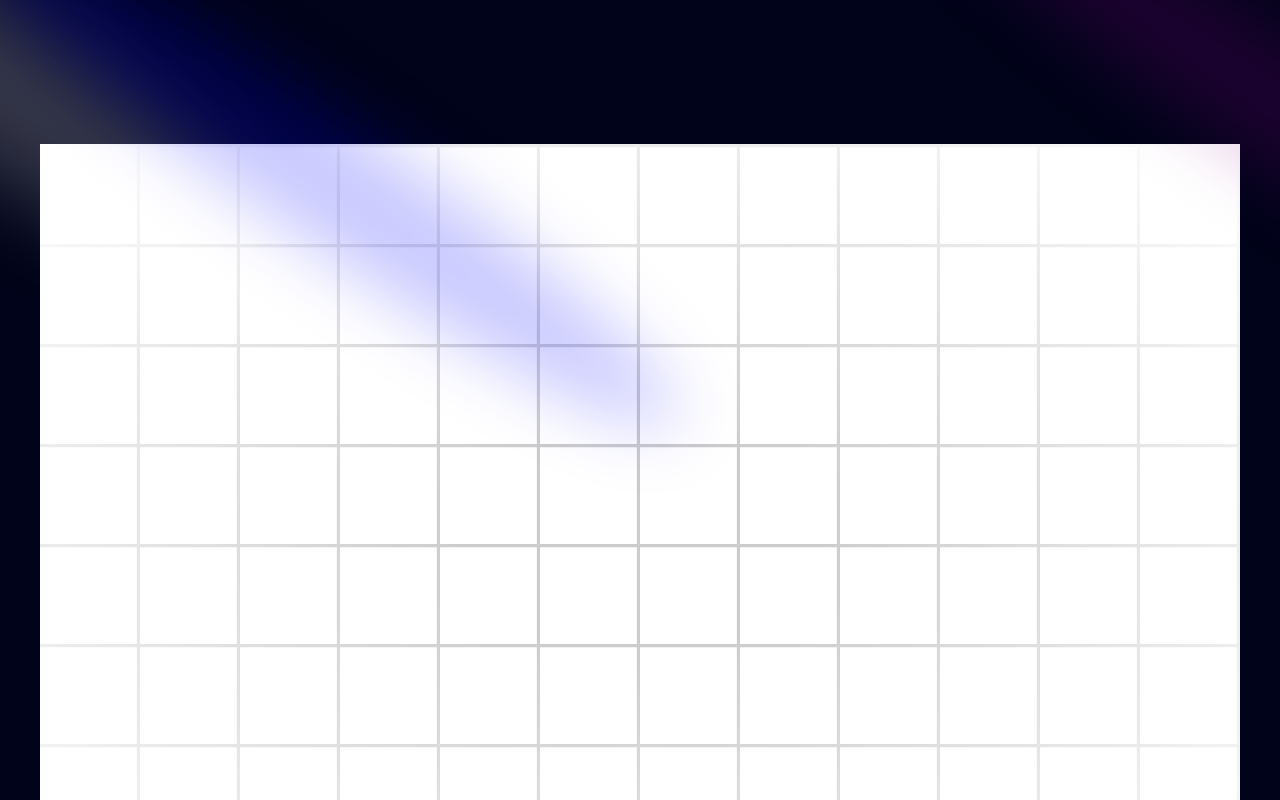
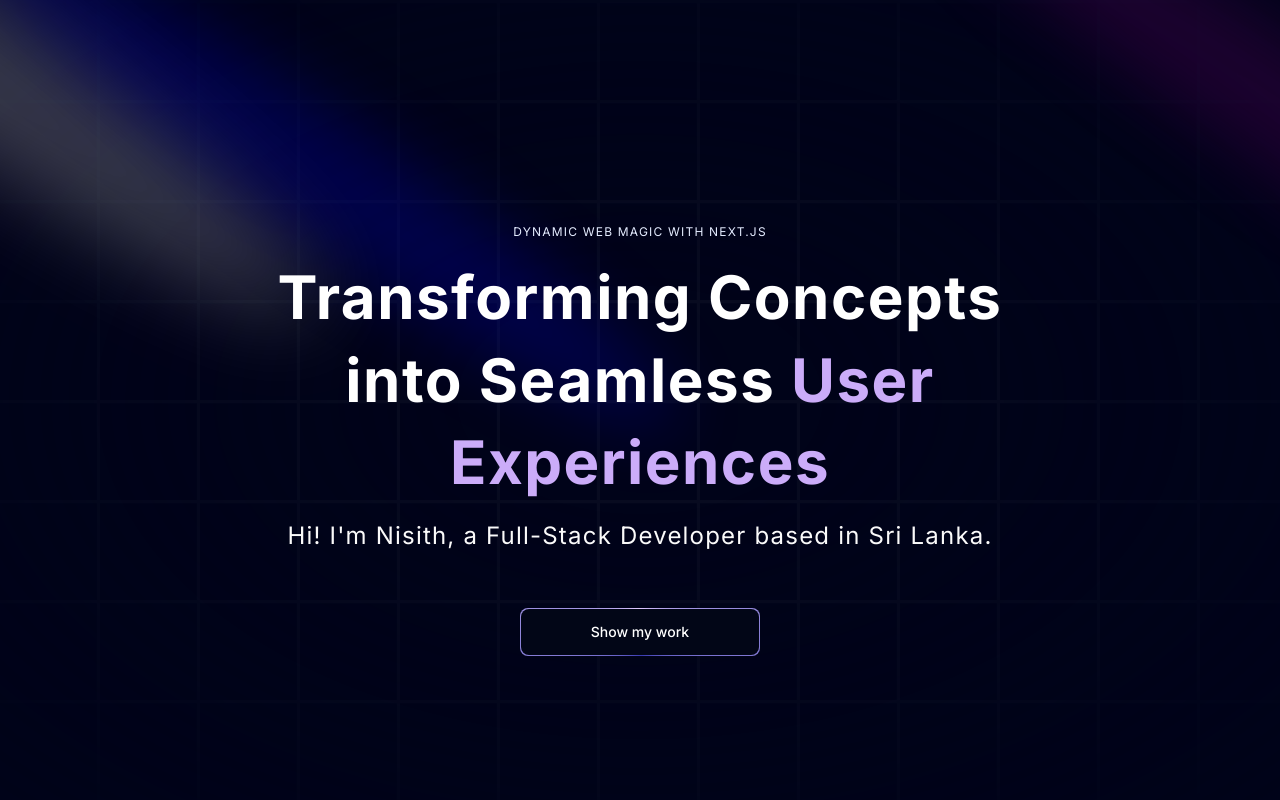
Before and after one commit to theNisith/portfolio, a Next.js app: page / in a window 1280 px wide. Shown: the top 800 px of the page. Built offline with nearby package versions, Linux system fonts and the light colour scheme.

Commit message:
adding a magic button

```diff
--- a/app/layout.tsx
+++ b/app/layout.tsx
@@ -17,9 +17,10 @@ export default function RootLayout({
 }>) {
   return (
     <html lang="en">
-      <body className={inter.className}><ThemeProvider
+      <body className={inter.className}>
+        <ThemeProvider
             attribute="class"
-            defaultTheme="system"
+            defaultTheme="dark"
             enableSystem
             disableTransitionOnChange
           >
--- a/app/provider.tsx
+++ b/app/provider.tsx
@@ -1,11 +1,9 @@
-"use client"
+"use client";
 
-import * as React from "react"
-import { ThemeProvider as NextThemesProvider } from "next-themes"
+import * as React from "react";
+import { ThemeProvider as NextThemesProvider } from "next-themes";
+import { type ThemeProviderProps } from "next-themes";
 
-export function ThemeProvider({
-  children,
-  ...props
-}: React.ComponentProps<typeof NextThemesProvider>) {
-  return <NextThemesProvider {...props}>{children}</NextThemesProvider>
+export function ThemeProvider({ children, ...props }: ThemeProviderProps) {
+  return <NextThemesProvider {...props}>{children}</NextThemesProvider>;
 }
--- a/components/Hero.tsx
+++ b/components/Hero.tsx
@@ -1,3 +1,4 @@
+import MagicButton from "./ui/MagicButton";
 import { Spotlight } from "./ui/Spotlight";
 import { TextGenerateEffect } from "./ui/TextGenerateEffect";
 
@@ -20,7 +21,7 @@ const Hero = () => {
 
       <div
        className="h-screen w-full dark:bg-black-100 bg-white dark:bg-grid-white/[0.03] bg-grid-black/[0.2]
-       relative top-0 left-0 flex items-center justify-center"
+       absolute top-0 left-0 flex items-center justify-center"
       >
 
         <div
@@ -32,9 +33,9 @@ const Hero = () => {
 
       <div className="flex justify-center relative my-20 z-10">
         <div className="max-w-[89vw] md:max-w-2xl lg:max-w-[60vw] flex flex-col items-center justify-center">
-          <p className="uppercase tracking-widest text-xs text-center text-blue-100 max-w-80">
+          <h2 className="uppercase tracking-widest text-xs text-center text-blue-100 max-w-80">
             Dynamic Web Magic with Next.js
-          </p>
+          </h2>
 
 
           <TextGenerateEffect
@@ -43,10 +44,13 @@ const Hero = () => {
           />
 
           <p className="text-center md:tracking-wider mb-4 text-sm md:text-lg lg:text-2xl">
-            Hi! I&apos;m Nisith, a Next.js Developer based in Croatia.
+            Hi! I&apos;m Nisith, a Full-Stack Developer based in Sri Lanka.
           </p>
 
-
+          <a href="#about">
+            <MagicButton
+              title="Show my work"/>
+          </a>
         </div>
       </div>
     </div>
--- /dev/null
+++ b/components/ui/MagicButton.tsx
@@ -0,0 +1,24 @@
+import React from 'react'
+
+const MagicButton = ({title, icon, position, handleClick, otherClasses}: {
+    title: string,
+    icon: React.ReactNode,
+    position: String;
+    handleClick?: () => void;
+    otherClasses?: string;
+
+}) => {
+  return (
+    <button className="relative inline-flex h-12 w-full overflow-hidden rounded-lg p-[1px] focus:outline-none md:w-60 md:mt-10">
+  <span className="absolute inset-[-1000%] animate-[spin_2s_linear_infinite] bg-[conic-gradient(from_90deg_at_50%_50%,#E2CBFF_0%,#393BB2_50%,#E2CBFF_100%)]" />
+  <span className={`inline-flex h-full w-full cursor-pointer items-center justify-center rounded-lg bg-slate-950 px-7 py-1 text-sm font-medium text-white backdrop-blur-3xl ${otherClasses}`}>
+    {position === "left" && icon}
+
+    {title}
+    {position === "right" && icon}
+  </span>
+</button>
+  )
+}
+
+export default MagicButton
--- a/components/ui/TextGenerateEffect.tsx
+++ b/components/ui/TextGenerateEffect.tsx
@@ -37,8 +37,8 @@ export const TextGenerateEffect = ({
           return (
             <motion.span
               key={word + idx}
-              className={`${idx > 3 ? `text-brwon` :
-                `dark:text-white text-black`} opacity-0`}
+              className={` ${idx > 3 ? "text-purple" : "dark:text-white text-black"
+              } opacity-0`}
               >
               {word}{" "}
             </motion.span>
@@ -50,8 +50,8 @@ export const TextGenerateEffect = ({
 
   return (
     <div className={cn("font-bold", className)}>
-      <div className="mt-4">
-        <div className=" dark:text-white text-black text-2xl leading-snug tracking-wide">
+      <div className="my-4">
+        <div className=" dark:text-white text-black  leading-snug tracking-wide">
           {renderWords()}
         </div>
       </div>
--- a/package.json
+++ b/package.json
@@ -13,7 +13,7 @@
     "framer-motion": "^12.6.2",
     "mini-svg-data-uri": "^1.4.4",
     "motion": "^12.6.2",
-    "next": "14.2.3",
+    "next": "^14.2.26",
     "next-themes": "^0.4.6",
     "react": "^18",
     "react-dom": "^18",
```
Also changed, not shown: 1 other file (tests, documents, lock files or other folders).
